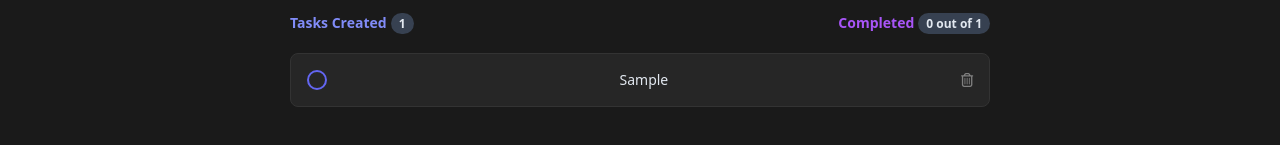
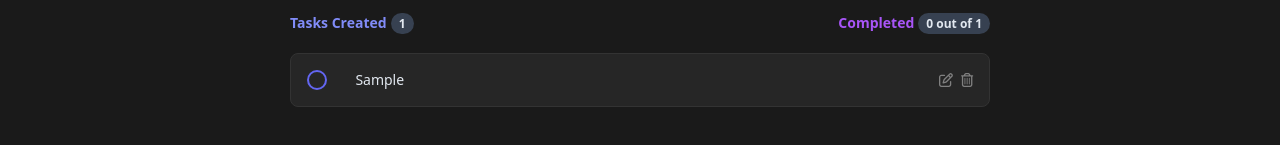
Before and after one commit to ehtishamsh/ToDO-List, a React (Vite) app: page / in a window 1280 px wide. Both pictures are taken after typing "Sample" into the empty fields and a click on the button "Add". Shown: the part 211-356 px from the top of the page. Built offline with nearby package versions, Linux system fonts and the light colour scheme.

Commit message:
Completed

```diff
--- a/src/App.jsx
+++ b/src/App.jsx
@@ -18,7 +18,7 @@ function App() {
         (item) => item.id === currentElementId
       );
       // finding the last element that has completed as false
-      // Remeber you have to slice the array to reverse it mean make shallow copy
+      // NOTE FOR ME:______ you have to slice the array to reverse it mean make shallow copy________
       const findLastElementWithFalse = UpdatedArr.slice()
         .reverse()
         .find((item) => item.completed === false);
@@ -35,15 +35,42 @@ function App() {
       // Now using the last index we founded from orginal array which is findLast... --Position to add element at--
       // 0 which tell it that we dont want to remove anything
       // Finally adding the element we want to add which is findcurrent
+      console.log(findLastIndexWithFalse);
       UpdatedArr.splice(
-        findLastIndexWithFalse === -1 ? 0 : findLastIndexWithFalse,
+        findLastIndexWithFalse === -1 ? 0 : findLastIndexWithFalse + 1,
         0,
         findCurrent
       );
       return [...UpdatedArr];
     });
   }
-
+  function deleteTodo(e, id) {
+    e.stopPropagation();
+    setTodo((prev) => {
+      return prev.filter((item) => item.id !== id);
+    });
+  }
+  function updateText(e) {
+    setTodo((prev) => {
+      return prev.map((item) => {
+        if (item.id === currentElementId) {
+          return { ...item, text: e.target.value };
+        }
+        return { ...item };
+      });
+    });
+  }
+  function handleEdit(e, id) {
+    e.stopPropagation();
+    setTodo((prev) => {
+      return prev.map((item) => {
+        if (item.id === id) {
+          return { ...item, edit: !item.edit };
+        }
+        return { ...item };
+      });
+    });
+  }
   return (
     <div className="bg-darkColor-300 h-screen w-screen">
       <Header todo={todo} setTodo={setTodo} />
@@ -52,6 +79,9 @@ function App() {
           todos={todo}
           setCurrentId={SetCurrentElementId}
           handleChange={handleChange}
+          deleteTodo={deleteTodo}
+          updateText={updateText}
+          handleEdit={handleEdit}
         />
       </div>
     </div>
--- a/src/components/Header.jsx
+++ b/src/components/Header.jsx
@@ -7,7 +7,10 @@ function Header({ todo, setTodo }) {
   const [textValue, setTextValue] = useState("");
   function addtodo() {
     setTodo((prev) => {
-      return [{ id: nanoid(), text: textValue, completed: false }, ...prev];
+      return [
+        { id: nanoid(), text: textValue, completed: false, edit: false },
+        ...prev,
+      ];
     });
   }
   return (
--- a/src/components/Todos.jsx
+++ b/src/components/Todos.jsx
@@ -1,9 +1,15 @@
 import { FontAwesomeIcon } from "@fortawesome/react-fontawesome";
-import { faTrashCan } from "@fortawesome/free-regular-svg-icons";
+import { faTrashCan, faPenToSquare } from "@fortawesome/free-regular-svg-icons";
 import { faCheck } from "@fortawesome/free-solid-svg-icons";
-import React, { useState } from "react";
 
-function Todos({ todos, setCurrentId, handleChange }) {
+function Todos({
+  todos,
+  setCurrentId,
+  handleChange,
+  deleteTodo,
+  updateText,
+  handleEdit,
+}) {
   const checkCompelted = todos.filter((item) => item.completed === true);
   const todoElement = todos.map((todo, index) => {
     return (
@@ -40,13 +46,31 @@ function Todos({ todos, setCurrentId, handleChange }) {
             )}
           </label>
         </div>
-        <p className={`text-sm ${todo.completed && "line-through"}`}>
-          {todo.text}
-        </p>
-        <FontAwesomeIcon
-          icon={faTrashCan}
-          className="text-sm text-darkColor-50"
-        />
+        <div className="w-5/6 flex item-center">
+          <input
+            type="text"
+            className={`transition-all duration-500 text-sm border-none active:outline-0 focus:outline-0 w-full ${
+              todo.edit
+                ? "bg-darkColor-75 rounded-lg p-2 "
+                : "bg-inherit p-0 m-0"
+            } ${todo.completed && "line-through"}`}
+            onChange={(e) => updateText(e)}
+            disabled={todo.edit ? false : true}
+            value={todo.text}
+          />
+        </div>
+        <div className="flex justify-center items-center gap-2">
+          <FontAwesomeIcon
+            icon={faPenToSquare}
+            className="text-sm text-darkColor-50 cursor-pointer hover:text-gray-400 hover:transform hover:scale-150 transition-all duration-500"
+            onClick={(e) => handleEdit(e, todo.id)}
+          />
+          <FontAwesomeIcon
+            icon={faTrashCan}
+            className="text-sm text-darkColor-50 cursor-pointer hover:text-gray-400 hover:transform hover:scale-150 transition-all duration-500"
+            onClick={(e) => deleteTodo(e, todo.id)}
+          />
+        </div>
       </div>
     );
   });
```
